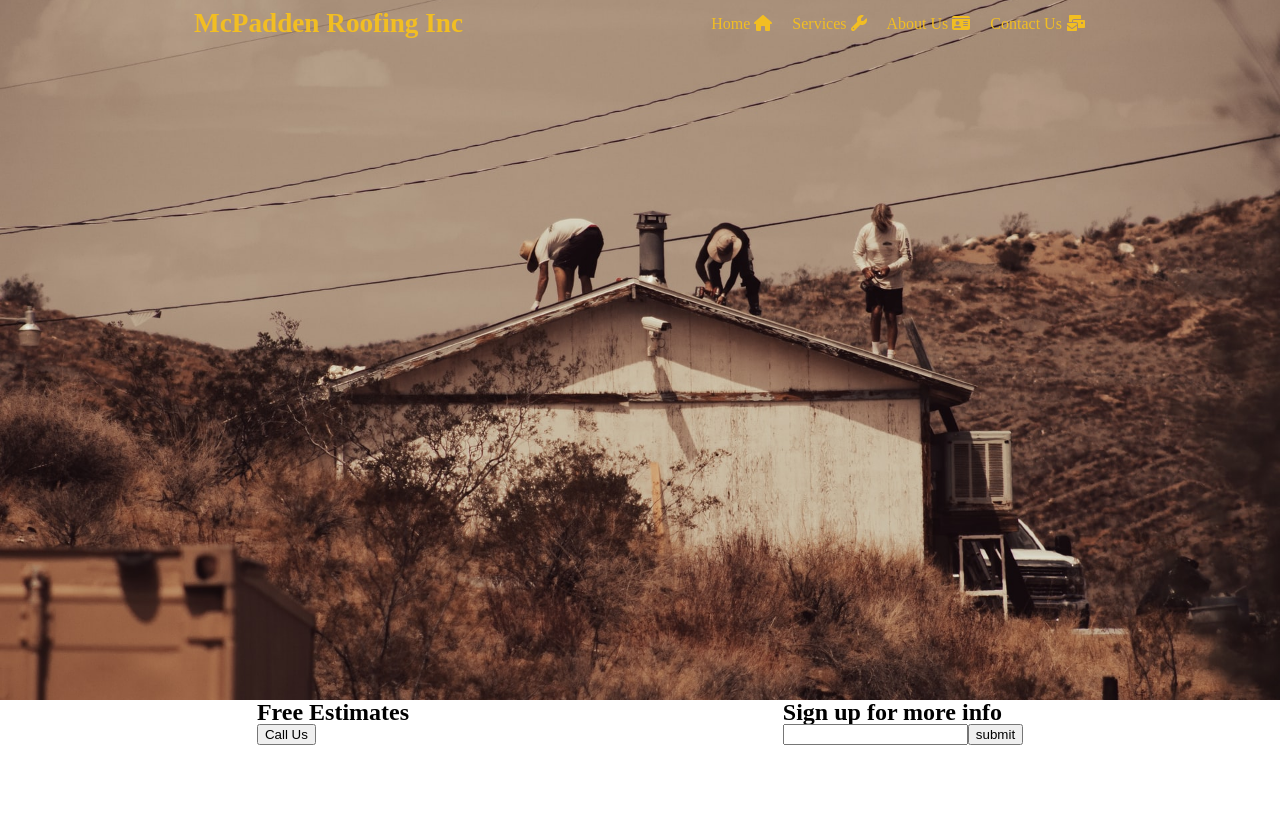
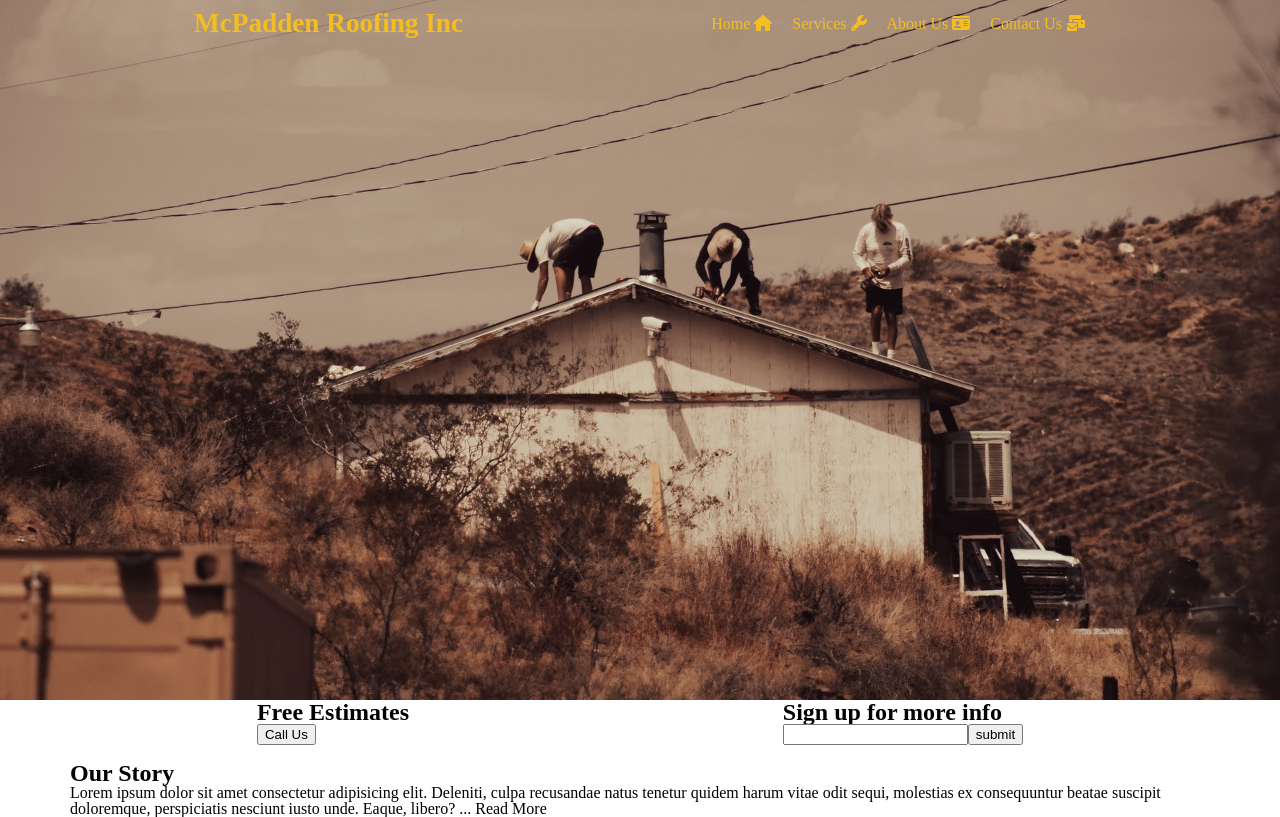
Before and after one commit to tmcfadden7/mcpadden-roofing-react-app, a React (Create React App) app: page / in a window 1280 px wide. Built offline with nearby package versions, Linux system fonts and the light colour scheme.

Commit message:
add section/div containers, add img and our strory text with individual surrounding divs

```diff
--- a/src/components/AboutUsSection.js
+++ b/src/components/AboutUsSection.js
@@ -1,7 +1,17 @@
 function AboutUsSection() {
     return (
         <>
-
+            <section className="about-section-container">
+                <div className="container">
+                    <div>
+                        <img src="" alt="" />
+                    </div>
+                    <div>
+                        <h2>Our Story</h2>
+                        <p>Lorem ipsum dolor sit amet consectetur adipisicing elit. Deleniti, culpa recusandae natus tenetur quidem harum vitae odit sequi, molestias ex consequuntur beatae suscipit doloremque, perspiciatis nesciunt iusto unde. Eaque, libero? ... <a href="#">Read More</a></p>
+                    </div>
+                </div>
+            </section>
         </>
     );
 }
```
